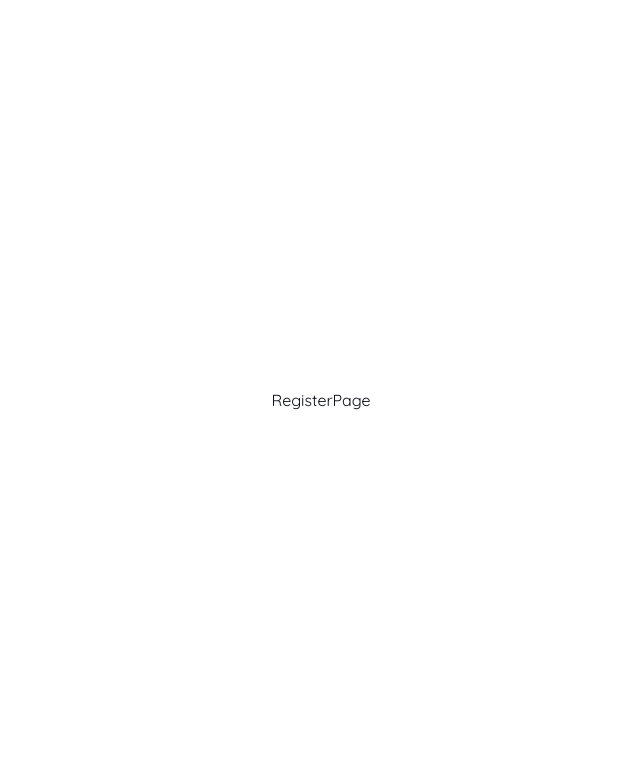
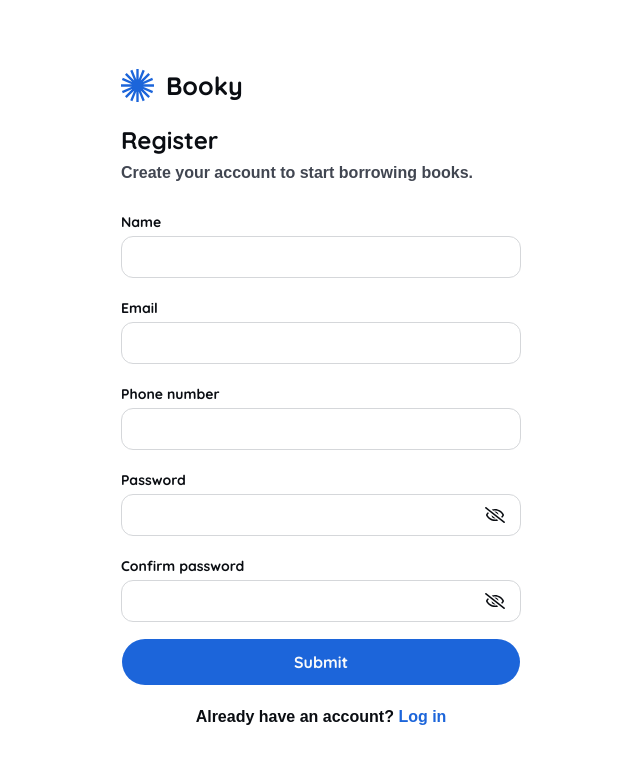
Before and after one commit to Hary300/Personal-Project-31-Library-App, a React (Vite) app: page /auth/register in a window 1280 px wide. Shown: the top 764 px of the page, without its empty margins (319-959 px from the left). Built offline with nearby package versions, Linux system fonts and the light colour scheme; a web font is replaced by a local one.

Commit message:
feat: add logo component and update authentication pages with improved layout and input fields

```diff
--- a/src/components/layouts/AuthLayout.tsx
+++ b/src/components/layouts/AuthLayout.tsx
@@ -2,9 +2,9 @@ import { Outlet } from 'react-router-dom';
 
 const AuthLayout = () => {
   return (
-    <div className='flex justify-center items-center h-screen px-4'>
+    <main className='flex justify-center items-center min-h-screen px-4 py-4'>
       <Outlet />
-    </div>
+    </main>
   );
 };
 
--- a/src/components/shared/InputField.tsx
+++ b/src/components/shared/InputField.tsx
@@ -1,15 +1,20 @@
 import { cn } from '@/lib/utils';
+import type { HTMLInputTypeAttribute, InputHTMLAttributes } from 'react';
 import type { FieldValues, Path, UseFormRegister } from 'react-hook-form';
 import { FaRegEyeSlash } from 'react-icons/fa';
 import { IoEyeOutline } from 'react-icons/io5';
 
-interface InputFieldProps<T extends FieldValues> {
+interface InputFieldProps<T extends FieldValues> extends Omit<
+  InputHTMLAttributes<HTMLInputElement>,
+  'name' | 'type'
+> {
   register: UseFormRegister<T>;
   name: Path<T>;
   errorMessage?: string;
-  type?: 'text' | 'password';
+  type?: HTMLInputTypeAttribute;
   onClick?: () => void;
   isPassShown?: boolean;
+  label: string;
 }
 
 const InputField = <T extends FieldValues>({
@@ -19,8 +24,9 @@ const InputField = <T extends FieldValues>({
   type = 'text',
   onClick,
   isPassShown,
+  label,
+  ...props
 }: InputFieldProps<T>) => {
-  const label = name.slice(0, 1).toUpperCase() + name.slice(1);
   return (
     <div className='flex flex-col w-full'>
       <label htmlFor={name} className='font-bold text-sm'>
@@ -28,17 +34,23 @@ const InputField = <T extends FieldValues>({
       </label>
       <div className='relative'>
         <input
-          type={type}
           id={name}
+          type={type === 'password' && isPassShown ? 'text' : type}
           {...register(name)}
+          {...props}
+          aria-invalid={!!errorMessage}
+          aria-describedby={`${name}-error`}
           className={cn(
             'py-2 px-4 border rounded-xl focus:outline-none w-full',
-            errorMessage && 'border-red'
+            errorMessage && 'border-red',
+            props.className
           )}
         />
-        {type === 'password' && (
-          <div
+        {type === 'password' && onClick && (
+          <button
+            type='button'
             onClick={onClick}
+            aria-label={isPassShown ? 'Hide password' : 'Show password'}
             className='absolute right-4 cursor-pointer top-1/2 -translate-y-1/2'
           >
             {isPassShown ? (
@@ -46,10 +58,14 @@ const InputField = <T extends FieldValues>({
             ) : (
               <FaRegEyeSlash className='size-5' />
             )}
-          </div>
+          </button>
         )}
       </div>
-      {errorMessage && <p className='text-red text-sm'>{errorMessage}</p>}
+      {errorMessage && (
+        <p id={`${name}-error`} className='text-red text-sm'>
+          {errorMessage}
+        </p>
+      )}
     </div>
   );
 };
--- a/src/components/shared/Logo.tsx
+++ b/src/components/shared/Logo.tsx
@@ -1,5 +1,21 @@
+import logo from '@/assets/images/logo.svg';
+
 const Logo = () => {
-  return <div>Logo</div>;
+  const handleClick = () => {
+    window.scrollTo({
+      top: 0,
+      behavior: 'smooth',
+    });
+  };
+  return (
+    <div
+      onClick={handleClick}
+      className='flex justify-between max-w-[121.79px] items-center cursor-pointer'
+    >
+      <img src={logo} alt='Logo' className='size-8.25' />
+      <span className='font-bold text-[25.14px] leading-8.25'>Booky</span>
+    </div>
+  );
 };
 
 export default Logo;
--- a/src/pages/auth/LoginPage.tsx
+++ b/src/pages/auth/LoginPage.tsx
@@ -32,25 +32,29 @@ const LoginPage = () => {
   };
 
   return (
-    <div className='flex flex-col gap-5 w-full max-w-100'>
+    <section id='login' className='flex flex-col gap-5 w-full max-w-100'>
       <Logo />
       <div className='flex flex-col'>
         <p className='font-bold text-display-xs'>Login</p>
-        <p>Sign in to manage your library account.</p>
+        <p className='font-semibold lg:text-md text-neutral-700'>
+          Sign in to manage your library account.
+        </p>
       </div>
       <form onSubmit={handleSubmit(onSubmit)} className='flex flex-col gap-4'>
         <InputField
           register={register}
           name='email'
           errorMessage={errors.email?.message}
+          label='Email'
         />
 
         <InputField
           register={register}
           name='password'
           errorMessage={errors.password?.message}
-          type={isPassShown ? 'text' : 'password'}
+          type='password'
           isPassShown={isPassShown}
+          label='Password'
           onClick={() => setIsPassShown((prev) => !prev)}
         />
 
@@ -62,7 +66,7 @@ const LoginPage = () => {
           </Link>
         </p>
       </form>
-    </div>
+    </section>
   );
 };
 
--- a/src/pages/auth/RegisterPage.tsx
+++ b/src/pages/auth/RegisterPage.tsx
@@ -1,5 +1,98 @@
+import InputField from '@/components/shared/InputField';
+import Logo from '@/components/shared/Logo';
+import {
+  registerSchema,
+  type RegisterSchema,
+} from '@/features/auth/schema/registerSchema';
+import { zodResolver } from '@hookform/resolvers/zod';
+import { useState } from 'react';
+import { useForm } from 'react-hook-form';
+import { Button } from '@/components/ui/button';
+import { Link } from 'react-router-dom';
+
 const RegisterPage = () => {
-  return <div>RegisterPage</div>;
+  const {
+    register,
+    reset,
+    handleSubmit,
+    formState: { errors, isSubmitting },
+  } = useForm<RegisterSchema>({
+    defaultValues: {
+      name: '',
+      email: '',
+      phone: '',
+      password: '',
+      confirmPassword: '',
+    },
+    resolver: zodResolver(registerSchema),
+  });
+  const [isPassShown, setIsPassShown] = useState(false);
+  const [isConfirmPassShown, setIsConfirmPassShown] = useState(false);
+
+  const onSubmit = (data: RegisterSchema) => {
+    console.log(data);
+    reset();
+  };
+  return (
+    <section id='register' className='flex flex-col gap-5 w-full max-w-100'>
+      <Logo />
+      <div className='flex flex-col'>
+        <p className='font-bold text-display-xs'>Register</p>
+        <p className='font-semibold lg:text-md text-neutral-700'>
+          Create your account to start borrowing books.
+        </p>
+      </div>
+      <form onSubmit={handleSubmit(onSubmit)} className='flex flex-col gap-4'>
+        <InputField
+          register={register}
+          name='name'
+          errorMessage={errors.name?.message}
+          label='Name'
+        />
+
+        <InputField
+          register={register}
+          name='email'
+          errorMessage={errors.email?.message}
+          label='Email'
+        />
+        <InputField
+          register={register}
+          name='phone'
+          type='tel'
+          errorMessage={errors.phone?.message}
+          label='Phone number'
+        />
+
+        <InputField
+          register={register}
+          name='password'
+          errorMessage={errors.password?.message}
+          type='password'
+          isPassShown={isPassShown}
+          label='Password'
+          onClick={() => setIsPassShown((prev) => !prev)}
+        />
+        <InputField
+          register={register}
+          name='confirmPassword'
+          errorMessage={errors.confirmPassword?.message}
+          type='password'
+          isPassShown={isConfirmPassShown}
+          label='Confirm password'
+          onClick={() => setIsConfirmPassShown((prev) => !prev)}
+        />
+
+        <Button disabled={isSubmitting}>Submit</Button>
+        <p className='text-center font-semibold text-md'>
+          Already have an account?{' '}
+          <Link to='/auth/login' className='text-primary-300 cursor-pointer'>
+            Log in
+          </Link>
+        </p>
+      </form>
+    </section>
+  );
 };
 
 export default RegisterPage;
```
Also changed, not shown: src/assets/images/logo.svg (added).
